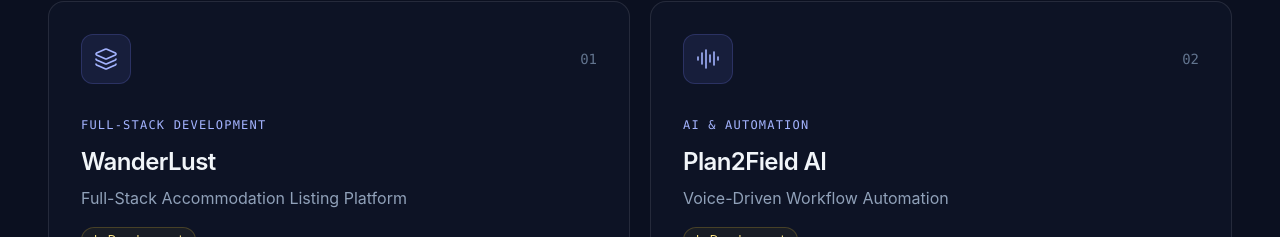
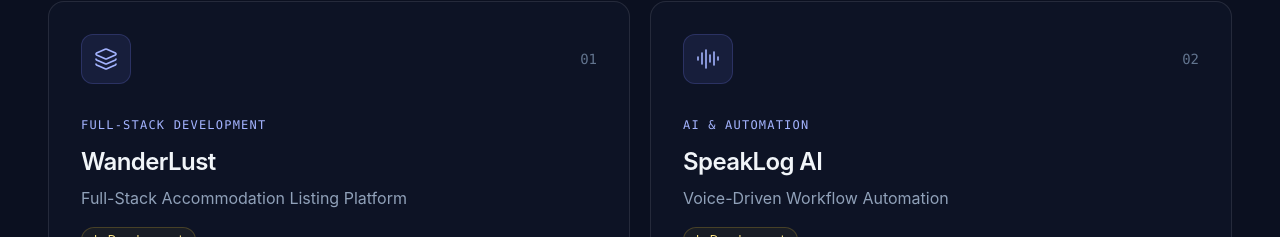
Before and after one commit to adithyadiwanad-sudo/adithya-portfolio, a React (Vite) app: page / in a window 1280 px wide. Shown: the part 1043-1280 px from the top of the page. Built offline with nearby package versions, Linux system fonts and the light colour scheme.

Commit message:
Project updates

```diff
--- a/src/data.js
+++ b/src/data.js
@@ -57,7 +57,7 @@ export const projects = [
     "status": "In Development"
   },
   {
-    "name": "Plan2Field AI",
+    "name": "SpeakLog AI",
     "subtitle": "Voice-Driven Workflow Automation",
     "category": "AI & AUTOMATION",
     "status": "In Development",
```
